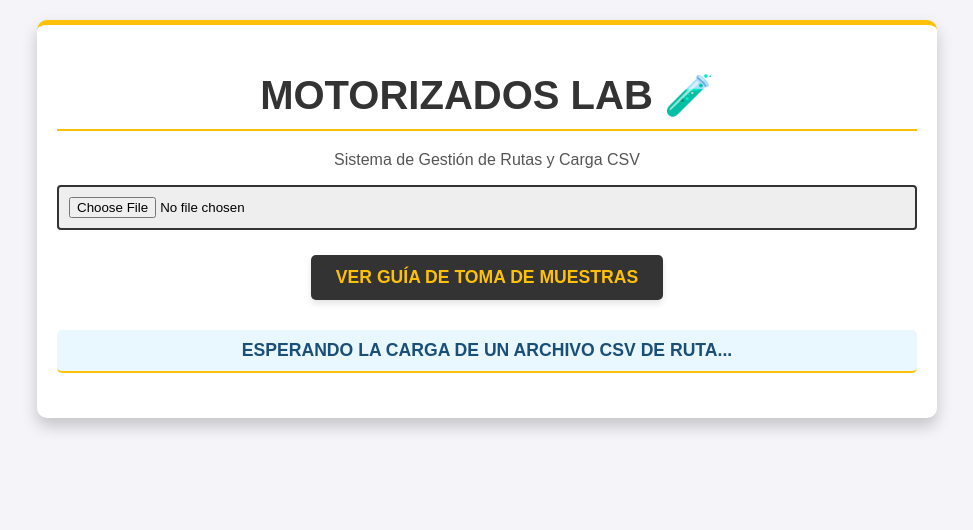
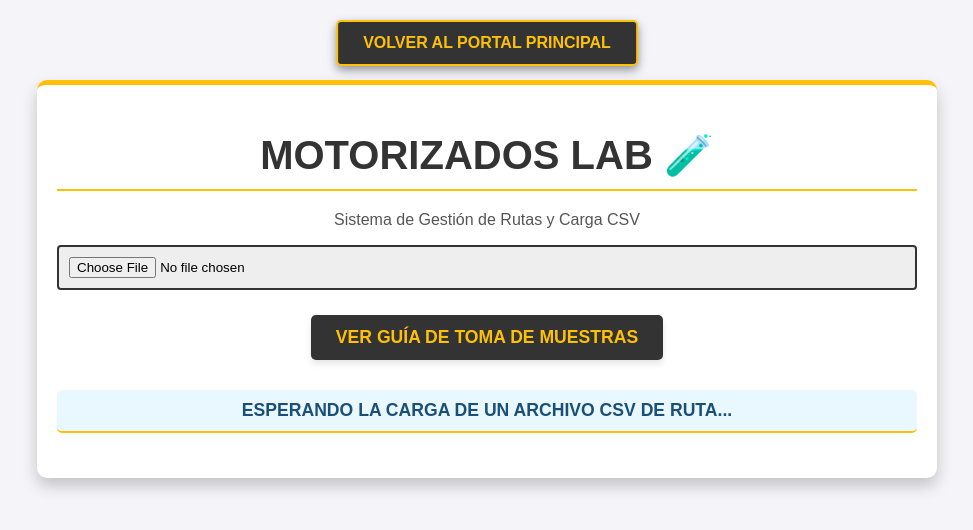
Before and after one commit to rmns82839-rgb/examenes, a plain HTML site: page index.html in a window 1280 px wide. Shown: the whole page, without its empty margins (153-1126 px from the left). Drawn offline with nearby package versions, Linux system fonts and the light colour scheme.

Commit message:
Update index.html
se añade boton de volver al portal y se dan estilos

```diff
--- a/index.html
+++ b/index.html
@@ -17,6 +17,7 @@
             width: 100%;
             max-width: 900px;
             margin: auto;
+            margin-top: 60px;
             background: white;
             padding: 20px;
             border-radius: 10px;
@@ -151,9 +152,43 @@
                 font-size: 1.1em;
             }
         }
+        /* --- ESTILOS DEL BOTÓN SUPERIOR FIJO Y LLAMATIVO --- */
+.back-button {
+    position: fixed;
+    top: 15px;
+    left: 50%; /* Centrado horizontalmente */
+    transform: translateX(-50%); /* Ajuste para centrar */
+    z-index: 1000;
+    background-color: #333; /* Color de base (Negro Motorizado) */
+    color: #FFC107; /* Color de impacto (Amarillo de Seguridad) */
+    padding: 10px 20px;
+    border: 2px solid #FFC107; /* Borde de seguridad */
+    border-radius: 5px;
+    cursor: pointer;
+    font-size: 0.9em;
+    font-weight: bold;
+    box-shadow: 0 4px 10px rgba(0, 0, 0, 0.4);
+    transition: background-color 0.2s ease, transform 0.1s;
+}
+.back-button:hover {
+    background-color: #555;
+    transform: translateX(-50%) scale(1.02);
+}
+/* Media query para pantallas grandes */
+@media (min-width: 600px) {
+    .back-button {
+        top: 20px;
+        padding: 12px 25px;
+        font-size: 1em;
+    }
+}
+
     </style>
 </head>
 <body>
+    <button class="back-button" onclick="window.location.href='https://rmns82839-rgb.github.io/portal-de-toma-de-muestras/'">
+    VOLVER AL PORTAL PRINCIPAL
+</button>
 
     <div id="container">
         <h1>Motorizados Lab 🧪</h1>
@@ -369,4 +404,5 @@
     </script>
 
 </body>
+
 </html>
```
